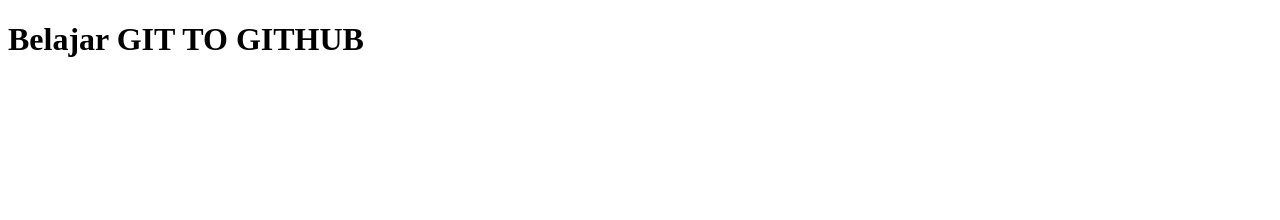
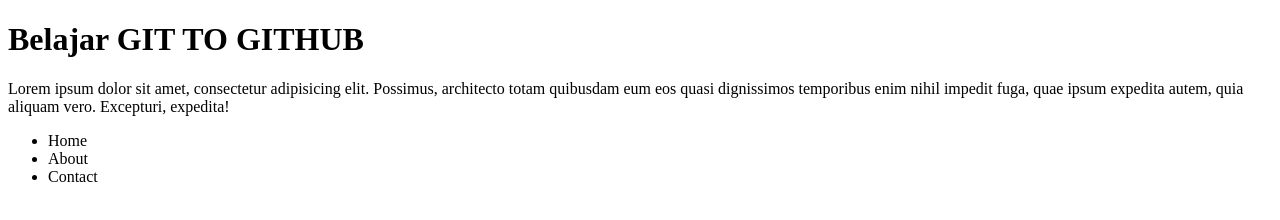
Before and after one commit to ahalim260187/git-remote-testing, a plain HTML site: page index.html in a window 1280 px wide. Drawn offline with Linux system fonts and the light colour scheme.

Commit message:
Menambahkan paragrapgh dan list navigasi

```diff
--- a/index.html
+++ b/index.html
@@ -1,11 +1,22 @@
 <!DOCTYPE html>
 <html lang="en">
   <head>
-  <meta charset="UTF-8">
-  <meta name="viewport" content="width=device-width, initial-scale=1.0">
+    <meta charset="UTF-8" />
+    <meta name="viewport" content="width=device-width, initial-scale=1.0" />
     <title>Belajar GIT</title>
   </head>
   <body>
     <h1>Belajar GIT TO GITHUB</h1>
+    <p>
+      Lorem ipsum dolor sit amet, consectetur adipisicing elit. Possimus,
+      architecto totam quibusdam eum eos quasi dignissimos temporibus enim nihil
+      impedit fuga, quae ipsum expedita autem, quia aliquam vero. Excepturi,
+      expedita!
+    </p>
+    <ul>
+      <li>Home</li>
+      <li>About</li>
+      <li>Contact</li>
+    </ul>
   </body>
 </html>
```
Lines whose indentation alone changed are shown as unchanged.
